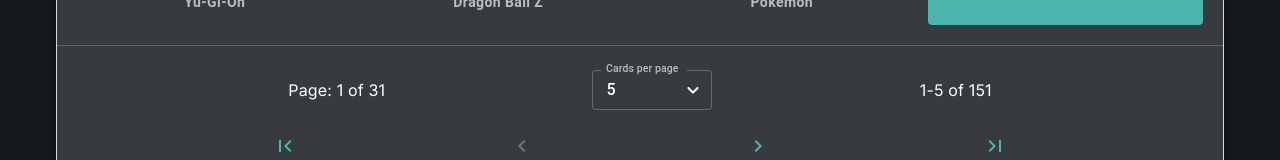
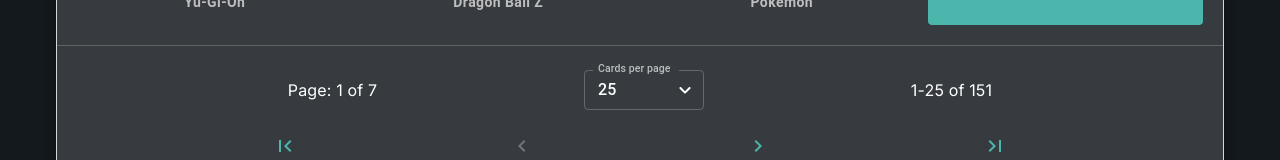
Before and after one commit to binaryballer33/react-query-and-swr-json-server-basic-project, a Next.js app: page / in a window 1280 px wide. Shown: the part 259-419 px from the top of the page. Built offline with nearby package versions, Linux system fonts and the light colour scheme; data requests are answered from the project's data file.

Commit message:
pagination fully working, removed useState, everything is in url, looking to see what else can be done server side

```diff
--- a/src/api/pokemon/queries/get-all-pokemon-cards-paginated.ts
+++ b/src/api/pokemon/queries/get-all-pokemon-cards-paginated.ts
@@ -1,27 +1,12 @@
 import { keepPreviousData, useQuery } from "@tanstack/react-query"
+import { getPokemonCards } from "src/api/pokemon/queries/get-all-pokemon-cards"
 import QUERY_KEYS from "src/api/query-keys"
-import axiosInstance from "src/api/xhr-request-instance"
 import { PokemonCard } from "src/model/cards/pokemon"
-import QUERY_ROUTES from "src/router/query-routes"
 
-export async function getPokemonPaginated(limit: number, page: number) {
-    const response = await axiosInstance.get(QUERY_ROUTES.GET_ALL_POKEMON_CARDS_PAGINATED(limit, page))
-    const totalCards: number = response.headers["x-total-count"] // x-total-count has to be cased like this
-    const lastPage = Math.ceil(totalCards / limit)
-
-    return {
-        totalCards,
-        lastPage,
-        cards: response.data as PokemonCard[],
-        limit,
-        page,
-    }
-}
-
-export default function useGetPokemonCardsPaginatedQuery(limit = 10, page = 1) {
-    return useQuery({
-        queryKey: QUERY_KEYS.ALL_POKEMON_CARDS_PAGINATED(limit, page),
-        queryFn: () => getPokemonPaginated(limit, page),
+export default function useGetPokemonCardsPaginatedQuery() {
+    return useQuery<PokemonCard[]>({
+        queryKey: QUERY_KEYS.ALL_POKEMON_CARDS,
+        queryFn: getPokemonCards,
         placeholderData: keepPreviousData,
     })
 }
--- a/src/components/application-ui/tabs/cards/pokemon/pokemon-cards-paginated.tsx
+++ b/src/components/application-ui/tabs/cards/pokemon/pokemon-cards-paginated.tsx
@@ -1,26 +1,40 @@
 import { Unstable_Grid2 as Grid } from "@mui/material/"
-import { useState } from "react"
+import { useSearchParams } from "next/navigation"
 import useGetPokemonCardsPaginatedQuery from "src/api/pokemon/queries/get-all-pokemon-cards-paginated"
 import PaginationControls from "src/components/base/pagination/pagination-controls"
+import { PokemonCard } from "src/model/cards/pokemon"
 import PokemonCardItem from "../card-item"
 
 export default function PokemonCardsPaginated() {
     // TODO: use server side pagination to improve performance and also to make the interactive elements work instantly, separate client side components in their own component
-    const [page, setPage] = useState(1)
-    const { isPending, isError, error, data, isPlaceholderData } = useGetPokemonCardsPaginatedQuery(5, page)
+    const searchParams = useSearchParams()
+    const limit = parseInt(searchParams.get("_limit") ?? "25", 10)
+    const page = parseInt(searchParams.get("_page") ?? "1", 10)
+    const { isPending, isError, error, data: cards, isPlaceholderData } = useGetPokemonCardsPaginatedQuery()
 
     if (isError) return <p>Error: {error.message}</p>
     if (isPending) return <p>Loading...</p>
-    if (!data?.cards) return <p>No cards found</p>
+    if (!cards) return <p>No cards found</p>
+
+    const firstCard = (page - 1) * limit
+    const lastCard = Math.min(page * limit, cards.length)
+    const paginatedCards = cards.slice(firstCard, lastCard)
 
     return (
         <>
             {/* Pagination Controls */}
-            <PaginationControls data={data} setPage={setPage} isPlaceHolderData={isPlaceholderData} />
+            <PaginationControls
+                limit={limit}
+                page={page}
+                firstItem={firstCard}
+                lastItem={lastCard}
+                isPlaceHolderData={isPlaceholderData}
+                items={cards}
+            />
 
             {/* List Of Pokémon Cards */}
             <Grid container gap={4} sx={{ display: "flex", justifyContent: "center" }}>
-                {data.cards?.map((card) => <PokemonCardItem key={card.id} card={card} />)}
+                {paginatedCards?.map((card) => <PokemonCardItem key={card.id} card={card} />)}
             </Grid>
         </>
     )
--- a/src/components/base/pagination/pagination-controls.tsx
+++ b/src/components/base/pagination/pagination-controls.tsx
@@ -1,62 +1,55 @@
+"use client"
+
 import ChevronLeftIcon from "@mui/icons-material/ChevronLeft"
 import ChevronRightIcon from "@mui/icons-material/ChevronRight"
 import FirstPageIcon from "@mui/icons-material/FirstPage"
 import LastPageIcon from "@mui/icons-material/LastPage"
 import { Button, FormControl, InputLabel, MenuItem, Select, SelectChangeEvent } from "@mui/material"
 import { useRouter } from "next/navigation"
-import { Dispatch, SetStateAction, useCallback, useState } from "react"
+import { useCallback } from "react"
 import FlexEvenly from "src/components/base/flex-box/flex-evenly"
-import { DeleteOrUpdateCardRequest } from "src/model/cards/card"
 
 type PaginationControlsProps = {
-    setPage: Dispatch<SetStateAction<number>>
+    limit: number
+    page: number
+    firstItem: number
+    lastItem: number
     isPlaceHolderData: boolean
-    data: {
-        cards: DeleteOrUpdateCardRequest[]
-        totalCards: number
-        lastPage: number
-        limit: number
-        page: number
-    }
+    items: any[]
 }
 
 export default function PaginationControls(props: PaginationControlsProps) {
-    const {
-        data: { totalCards, lastPage, limit, page },
-        setPage,
-        isPlaceHolderData,
-    } = props
+    const { limit, page, firstItem, lastItem, isPlaceHolderData, items } = props
 
     const router = useRouter()
 
-    const firstCard = (page - 1) * limit + 1
-    const lastCard = Math.min(page * limit, totalCards)
-    const [cardsPerPage, setCardsPerPage] = useState<number>(limit)
+    const totalItems: number = items.length
+    const lastPage = Math.ceil(totalItems / limit)
+    const cardsPerPageOptions = [5, 10, 25, 50, 100]
 
-    const handleChangeCardsPerPage = useCallback(
+    const handleChangeItemsPerPage = useCallback(
         (event: SelectChangeEvent) => {
-            router.push(`?_limit=${event.target.value}&_page=${page}`)
-            setCardsPerPage(parseInt(event.target.value, 10))
-            // setPage(1)
+            // if the new limit is less than the current page, go to the first page
+            const newLimit = parseInt(event.target.value, 10)
+            const newPage = Math.ceil(totalItems / newLimit) >= page ? page : 1
+            router.push(`/?_limit=${newLimit}&_page=${newPage}`)
         },
-        [router, setCardsPerPage, page],
+        [page, router, totalItems],
     )
 
     const handleGoToPage = useCallback(
         (page: number) => {
-            router.push(`?_limit=${cardsPerPage}&_page=${page}`)
-            setPage(page)
+            router.push(`/?_limit=${limit}&_page=${page}`)
         },
-        [setPage, router, cardsPerPage],
+        [router, limit],
     )
 
     const handleChangePage = useCallback(
         (direction: "prev" | "next") => {
             const newPage = direction === "next" ? page + 1 : page - 1
-            router.push(`?_limit=${cardsPerPage}&_page=${newPage}`)
-            setPage(newPage)
+            router.push(`/?_limit=${limit}&_page=${newPage}`)
         },
-        [setPage, router, page, cardsPerPage],
+        [router, page, limit],
     )
 
     return (
@@ -71,20 +64,23 @@ export default function PaginationControls(props: PaginationControlsProps) {
                 <FormControl size="small" sx={{ width: 120 }}>
                     <InputLabel htmlFor="demo-pagination-select-label">Cards per page</InputLabel>
                     <Select
-                        value={String(cardsPerPage)}
+                        value={String(limit)}
                         label="Item per page"
-                        onChange={handleChangeCardsPerPage}
+                        onChange={handleChangeItemsPerPage}
                         inputProps={{ id: "demo-pagination-select-label" }}
                     >
-                        <MenuItem value={5}>5</MenuItem>
-                        <MenuItem value={10}>10</MenuItem>
-                        <MenuItem value={25}>25</MenuItem>
+                        {/* Dropdown Options */}
+                        {cardsPerPageOptions.map((item) => (
+                            <MenuItem key={item} value={item}>
+                                {item}
+                            </MenuItem>
+                        ))}
                     </Select>
                 </FormControl>
 
-                {/* How Many Cards Are Showing Out Of The Total Cards */}
+                {/* Indicates Many Cards Are Showing Out Of The Total Cards */}
                 <span>
-                    {firstCard}-{lastCard} of {totalCards}
+                    {firstItem + 1}-{lastItem} of {totalItems}
                 </span>
             </FlexEvenly>
 
```
Also changed, not shown: src/app/prefetch-home-page-data.ts (+1 -26 lines).
